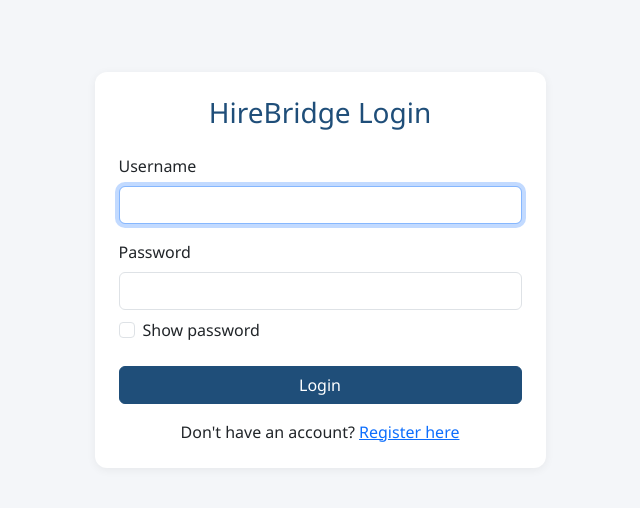
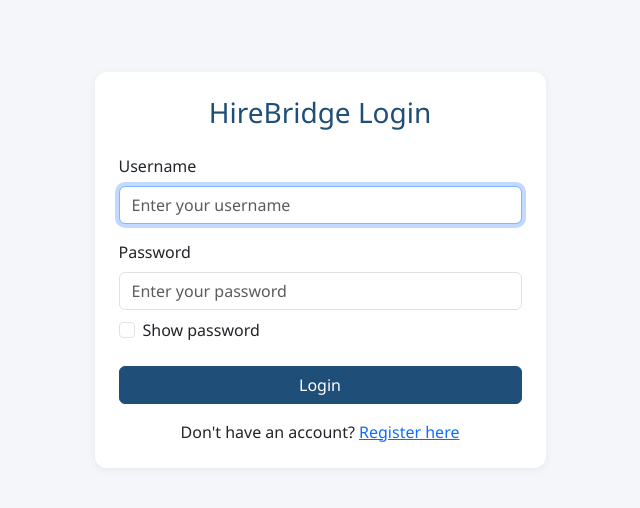
Before and after one commit to limbuisha398-cyber/HireBridge, a Django app: page / in a window 1280 px wide. Shown: the part 56-564 px from the top of the page, without its empty margins (320-960 px from the left). Run offline with Django 5.2, Linux system fonts and the light colour scheme.

Commit message:
Fix login form accessibility warnings

```diff
--- a/hirebridge/templates/registration/login.html
+++ b/hirebridge/templates/registration/login.html
@@ -5,20 +5,22 @@
 <div class="row justify-content-center">
   <div class="col-md-5">
     <div class="card p-4 mt-5">
-      <h3 class="text-center mb-4" style="color:#1F4E79;">HireBridge Login</h3>
+      <h3 class="text-center mb-4 login-title">HireBridge Login</h3>
 
 
       <form method="post">
         {% csrf_token %}
 
         <div class="mb-3">
-          <label class="form-label">Username</label>
-          <input type="text" name="username" class="form-control" required autofocus>
+          <label class="form-label" for="username">Username</label>
+          <input type="text" name="username" id="username" class="form-control" placeholder="Enter your username"
+            title="Enter your username" required autofocus>
         </div>
 
         <div class="mb-3">
-          <label class="form-label">Password</label>
-          <input type="password" name="password" id="password" class="form-control" required>
+          <label class="form-label" for="password">Password</label>
+          <input type="password" name="password" id="password" class="form-control" placeholder="Enter your password"
+            title="Enter your password" required>
 
           <div class="form-check mt-2">
             <input class="form-check-input" type="checkbox" id="showPassword" onclick="togglePassword()">
@@ -36,8 +38,15 @@
       </p>
     </div>
 
+
   </div>
 </div>
+
+<style>
+  .login-title {
+    color: #1F4E79;
+  }
+</style>
 
 <script>
   function togglePassword() {
```
